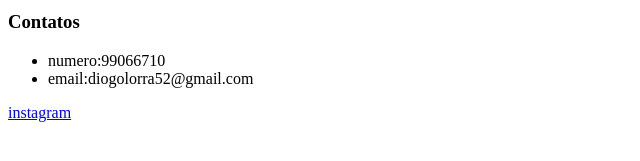
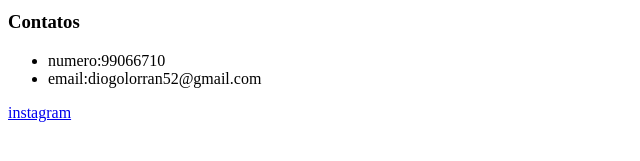
Before and after one commit to ifpi-picos/curriculo-cocacoladiogolourran, a plain HTML site: page index.html in a window 1280 px wide. Shown: the part 635-796 px from the top of the page, 0-640 px from the left. Drawn offline with Linux system fonts and the light colour scheme.

Commit message:
meu corriculo

```diff
--- a/index.html
+++ b/index.html
@@ -22,7 +22,7 @@
       <h3>Contatos</h3>
       <ul>
           <li>numero:99066710</li>
-          <li>email:diogolorra52@gmail.com</li>
+          <li>email:diogolorran52@gmail.com</li>
       </ul>
       <a href="https://www.instagram.com/diogolourran_0031/channel/"> instagram </a>
 
```
